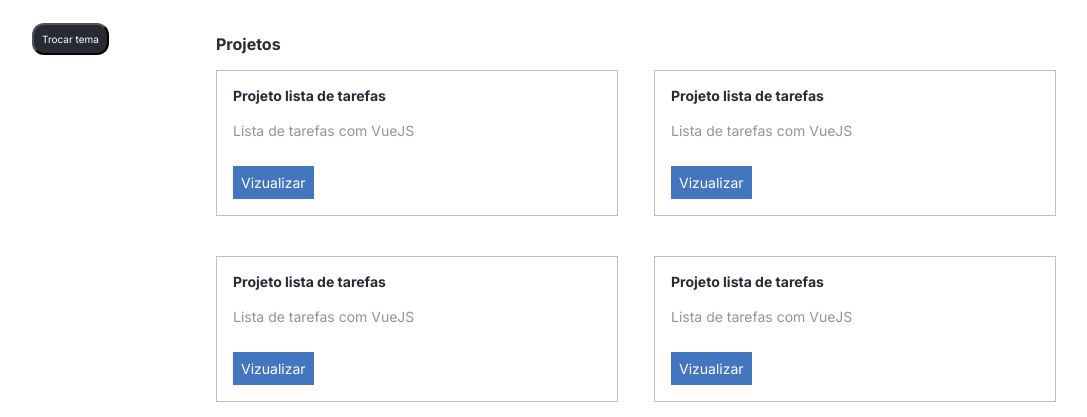
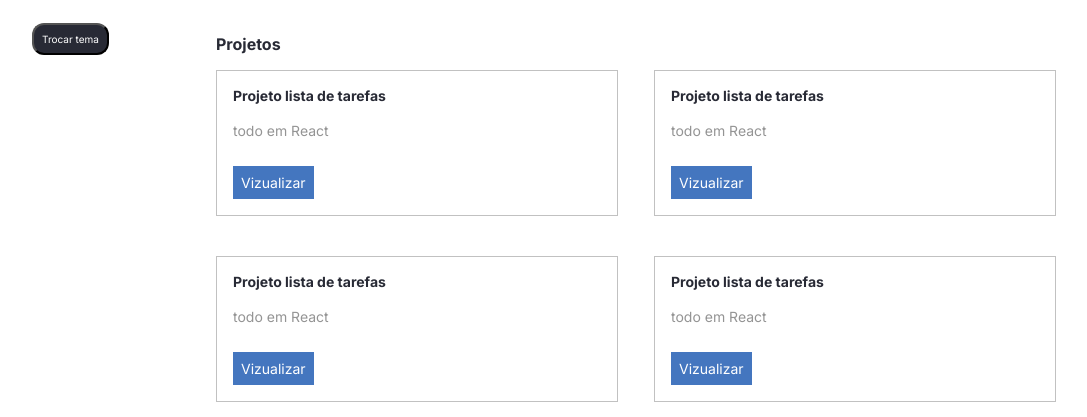
Before and after one commit to CleitonLahm/Portfolio_react, a React (Create React App) app: page / in a window 1280 px wide. Shown: the part 383-800 px from the top of the page, without its empty margins (96-1183 px from the left). Built offline with nearby package versions, Linux system fonts and the light colour scheme.

Commit message:
adicionando os projetos

```diff
--- a/package.json
+++ b/package.json
@@ -12,6 +12,7 @@
     "@types/react-dom": "^18.2.7",
     "react": "^18.2.0",
     "react-dom": "^18.2.0",
+    "react-router-dom": "^6.16.0",
     "react-scripts": "5.0.1",
     "typescript": "^4.9.5",
     "web-vitals": "^2.1.4"
--- a/src/App.tsx
+++ b/src/App.tsx
@@ -1,7 +1,7 @@
 import { ThemeProvider } from 'styled-components';
 
 import Sidebar from './containers/Sidebar';
-import Projetos from './containers/Projetos';
+import Projetos from './containers/ProjetosLista';
 import Sobre from './containers/Sobre';
 import EstiloGlobal, { Container } from './styles';
 import temaLight from './themes/light';
--- a/src/components/projeto/index.tsx
+++ /dev/null
@@ -1,18 +0,0 @@
-
-import Paragrafo from "../Paragrafo"
-import Titulo from "../Titulo"
-
-import { Card,  LinkBotao} from "./styles";
-
-
-const Projeto = () => (
-  <Card>
-    <Titulo>Projeto lista de tarefas</Titulo>
-    <Paragrafo tipo="secundario">
-      Lista de tarefas com VueJS
-    </Paragrafo>
-    <LinkBotao>Vizualizar</LinkBotao>
-  </Card>
-)
-
-export default Projeto;
--- /dev/null
+++ b/src/components/projetos/todo_react/index.tsx
@@ -0,0 +1,15 @@
+import React from "react";
+import Paragrafo from "../../Paragrafo";
+import Titulo from "../../Titulo";
+
+import { Card, LinkBotao } from "./styles";
+
+const Projeto = () => (
+  <Card>
+    <Titulo>Projeto lista de tarefas</Titulo>
+    <Paragrafo tipo="secundario">todo em React</Paragrafo>
+      <LinkBotao href="https://todo-react-gilt-one.vercel.app/" target="_blank">Vizualizar</LinkBotao>
+  </Card>
+);
+
+export default Projeto;
--- a/src/components/projeto/styles.ts
+++ b/src/components/projetos/todo_react/styles.ts
@@ -13,4 +13,5 @@ export const LinkBotao = styled.a`
   padding: 8px;
   display: inline-block;
   margin-top: 24px;
+  cursor: pointer;
 `
--- a/src/containers/Projetos/index.tsx
+++ b/src/containers/ProjetosLista/index.tsx
@@ -1,5 +1,5 @@
 import Titulo from "../../components/Titulo"
-import Projeto from "../../components/projeto"
+import Projeto from "../../components/projetos/todo_react"
 
 import { Lista } from "./styles"
 
```
Also changed, not shown: src/containers/ProjetosLista/styles.ts (renamed from src/containers/Projetos/styles.ts), 1 other file (tests, documents, lock files or other folders).
